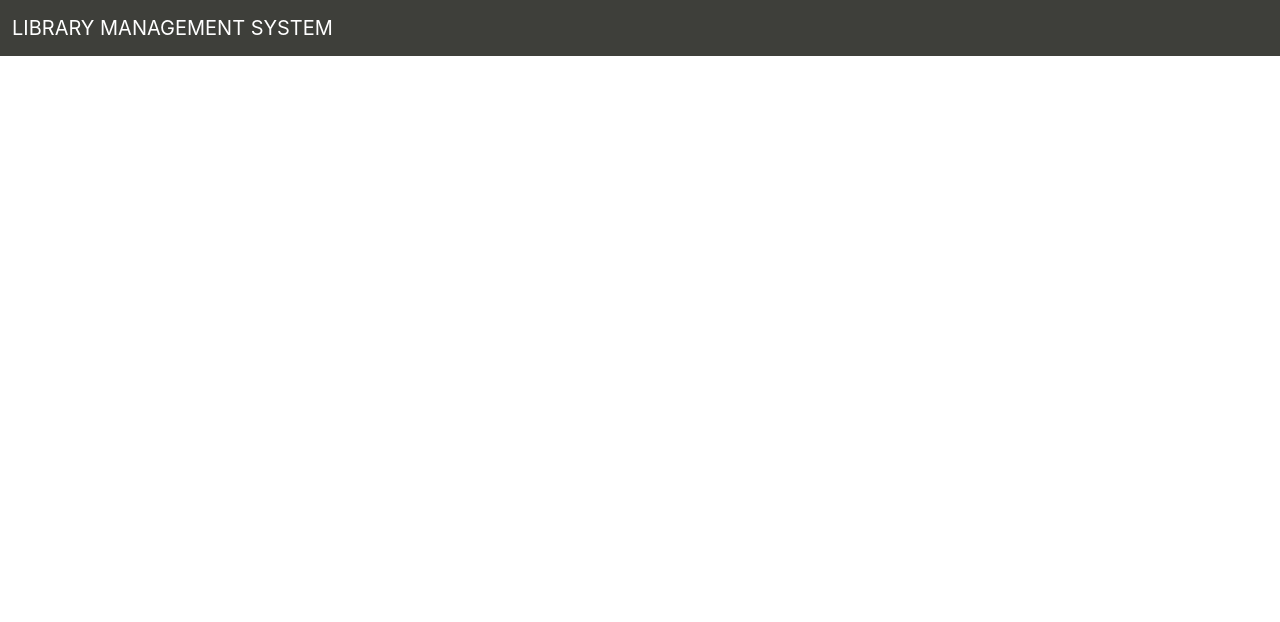
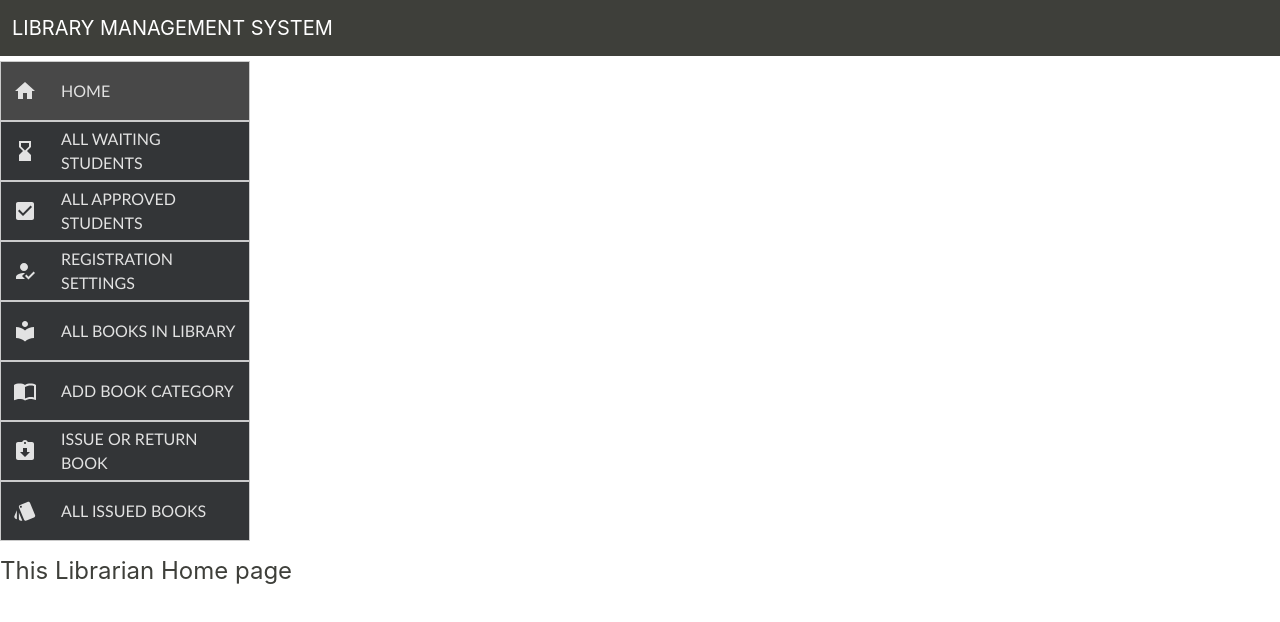
Before and after one commit to Dineth-Dissanayake/Library-Management-System, a React (Create React App) app in the folder frontend/: page /dashboard in a window 1280 px wide. Shown: the top 622 px of the page. Built offline with nearby package versions, Linux system fonts and the light colour scheme; no server answers.

Commit message:
Add Sidebar

```diff
--- a/frontend/package.json
+++ b/frontend/package.json
@@ -5,6 +5,7 @@
   "dependencies": {
     "@emotion/react": "^11.10.4",
     "@emotion/styled": "^11.10.4",
+    "@mui/icons-material": "^5.10.3",
     "@mui/material": "^5.10.4",
     "@testing-library/jest-dom": "^5.16.5",
     "@testing-library/react": "^13.4.0",
--- a/frontend/src/App.js
+++ b/frontend/src/App.js
@@ -1,10 +1,12 @@
 import { Routes as Switch, Route } from "react-router-dom";
 
-import Layout from "./components/Layout";
 import { AuthContextProvider } from "./context/AuthContext";
 import { ToastContextProvider } from "./context/ToastContext";
+
+import Layout from "./components/Layout";
 import Home from "./pages/Home";
 import Login from "./pages/Login/Login";
+import LibrarianHome from "./pages/LibrarianHome";
 
 const App = () => {
   return (
@@ -14,6 +16,7 @@ const App = () => {
           <Switch>
             <Route path="/" element={<Home />} />
             <Route path="/login" element={<Login />} />
+            <Route path="/dashboard" element={<LibrarianHome />} />
           </Switch>
         </Layout>
       </AuthContextProvider>
--- a/frontend/src/components/Navbar.js
+++ b/frontend/src/components/Navbar.js
@@ -1,6 +1,6 @@
 import { useContext } from "react";
 import { Link, useNavigate  } from "react-router-dom";
-import { Avatar } from '@mui/material';
+// import { Avatar } from '@mui/material';
 
 import AuthContext from "../context/AuthContext";
 import ToastContext from "../context/ToastContext";
@@ -40,8 +40,11 @@ const Navbar = ({title="LIBRARY MANAGEMENT SYSTEM"}) => {
                                         navigate("/login", { replace: true });
                                     }}
                                 >
-                                    <a className="nav-link">{user.username}</a>
-                                    <Avatar src="/broken-image.jpg" />
+                                    <a className="nav-link">{user.username}-LOGOUT</a>
+                                    {/* <Avatar
+                                        src="/broken-image.jpg"
+                                        sx={{ width: 30, height: 30 }}
+                                    /> */}
                                 </li>
                             </>
                         ) : (
--- /dev/null
+++ b/frontend/src/components/sidebar/Sidebar.js
@@ -0,0 +1,28 @@
+import React from "react";
+import "./sidebar.css";
+import {SidebarData} from "./SidebarData";
+
+function Sidebar() {
+    return (
+        <div className="Sidebar">
+            <ul className="SidebarList">
+                {SidebarData.map((val, key) => {
+                    return (
+                        <li
+                            key={key}
+                            className="row"
+                            id={window.location.pathname === val.link ? "active" : ""}
+                            onClick={() => {
+                                window.location.pathname = val.link
+                            }}
+                        >
+                            <div id="icon">{val.icon}</div><div id="title">{val.title}</div>
+                        </li>
+                    );
+                })}
+            </ul>
+        </div>
+    );
+}
+
+export default Sidebar;
--- /dev/null
+++ b/frontend/src/components/sidebar/SidebarData.js
@@ -0,0 +1,53 @@
+import React from "react";
+
+import HomeIcon from '@mui/icons-material/Home';
+import HourglassBottomIcon from '@mui/icons-material/HourglassBottom';
+import CheckBoxIcon from '@mui/icons-material/CheckBox';
+import HowToRegIcon from '@mui/icons-material/HowToReg';
+import LocalLibraryIcon from '@mui/icons-material/LocalLibrary';
+import ImportContactsIcon from '@mui/icons-material/ImportContacts';
+import AssignmentReturnedIcon from '@mui/icons-material/AssignmentReturned';
+import StyleIcon from '@mui/icons-material/Style';
+
+export const SidebarData = [
+    {
+        title: "HOME",
+        icon: <HomeIcon />,
+        link: "/dashboard"
+    },
+    {
+        title: "ALL WAITING STUDENTS",
+        icon: <HourglassBottomIcon />,
+        link: "/waiting_students"
+    },
+    {
+        title: "ALL APPROVED STUDENTS",
+        icon: <CheckBoxIcon />,
+        link: "/approve_students"
+    },
+    {
+        title: "REGISTRATION SETTINGS",
+        icon: <HowToRegIcon />,
+        link: "/reg_setting"
+    },
+    {
+        title: "ALL BOOKS IN LIBRARY",
+        icon: <LocalLibraryIcon />,
+        link: "/books"
+    },
+    {
+        title: "ADD BOOK CATEGORY",
+        icon: <ImportContactsIcon />,
+        link: "/add_book"
+    },
+    {
+        title: "ISSUE OR RETURN BOOK",
+        icon: <AssignmentReturnedIcon />,
+        link: "/issue_return"
+    },
+    {
+        title: "ALL ISSUED BOOKS",
+        icon: <StyleIcon />,
+        link: "/issued"
+    }
+]
--- /dev/null
+++ b/frontend/src/components/sidebar/sidebar.css
@@ -0,0 +1,45 @@
+.Sidebar {
+    height: 100%;
+    width: 250px;
+    background-color: #333537;
+}
+
+.SidebarList {
+    margin-top: 5px;
+    height: auto;
+    width: 100%;
+    padding: 0;
+}
+
+.SidebarList .row {
+    width: 100%;
+    height: 60px;
+    border: 1px solid rgb(203, 203, 203);
+    list-style-type: none;
+    margin: 0%;
+    display: flex;
+    flex-direction: row;
+    color: rgb(226, 226, 226);
+    justify-content: center;
+    align-items: center;
+    font-family: 'Trebuchet MS', 'Lucida Sans Unicode', 'Lucida Grande', 'Lucida Sans', Arial, sans-serif;
+}
+
+.SidebarList .row:hover {
+    cursor: pointer;
+    background-color: rgb(71, 71, 71);
+}
+
+.SidebarList #active{
+    background-color: #484848;
+}
+
+.row #icon {
+    flex: 1%;
+    display: grid;
+    place-items: center;
+}
+
+.row #title {
+    flex: 75%;
+}
--- a/frontend/src/context/AuthContext.js
+++ b/frontend/src/context/AuthContext.js
@@ -29,7 +29,7 @@ export const AuthContextProvider = ({ children }) => {
       const result = await res.json();
       if (!result.error) {
         setUser(result);
-        navigate("/", {replace: true});
+        navigate("/dashboard", {replace: true});
       }
     } catch (err) {
       console.log(err);
@@ -53,7 +53,7 @@ export const AuthContextProvider = ({ children }) => {
         localStorage.setItem("token", result.token);
         setUser(result.user);
         toast.success(`Logged in ${result.user.username}`);
-        navigate("/", { replace: true });
+        navigate("/dashboard", { replace: true });
 
       } else {
         toast.error(result.error);
--- /dev/null
+++ b/frontend/src/pages/LibrarianHome.jsx
@@ -0,0 +1,15 @@
+import React, { Component } from 'react';
+import Sidebar from '../components/sidebar/Sidebar';
+
+class LibrarianHome extends Component {
+    render() {
+        return (
+            <>
+                <Sidebar />
+                <h4>This Librarian Home page</h4>
+            </>
+        );
+    }
+}
+
+export default LibrarianHome;
```
Also changed, not shown: frontend/src/App.css (added), frontend/src/logo.svg (deleted), 1 other file (tests, documents, lock files or other folders).
